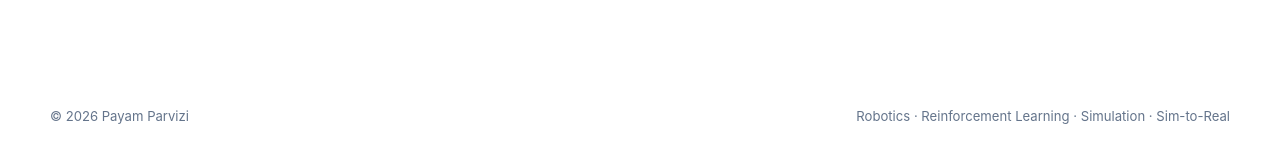
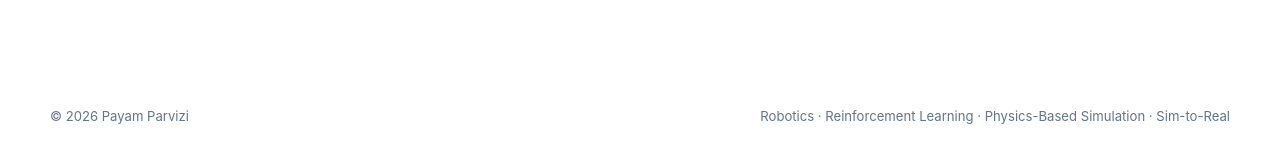
Before and after one commit to payamparvizi/payamparvizi.github.io, a Jekyll site: the page built from index.html, in a window 1280 px wide and 900 px high, scrolled down 8128 px. Shown: the part 728-891 px from the top of the window. Built offline with Jekyll 4.4.1, drawn with Linux system fonts in a browser that asks for light colours.

Commit message:
Update default.html

```diff
--- a/_layouts/default.html
+++ b/_layouts/default.html
@@ -96,8 +96,13 @@
 
   <footer class="site-footer">
     <div class="container footer-inner">
-      <p>© <span data-current-year>2026</span> Payam Parvizi</p>
-      <p>Robotics · Reinforcement Learning · Simulation · Sim-to-Real</p>
+      <p>
+        &copy; {{ "now" | date: "%Y" }} Payam Parvizi
+      </p>
+
+      <p>
+        Robotics · Reinforcement Learning · Physics-Based Simulation · Sim-to-Real
+      </p>
     </div>
   </footer>
 
```
